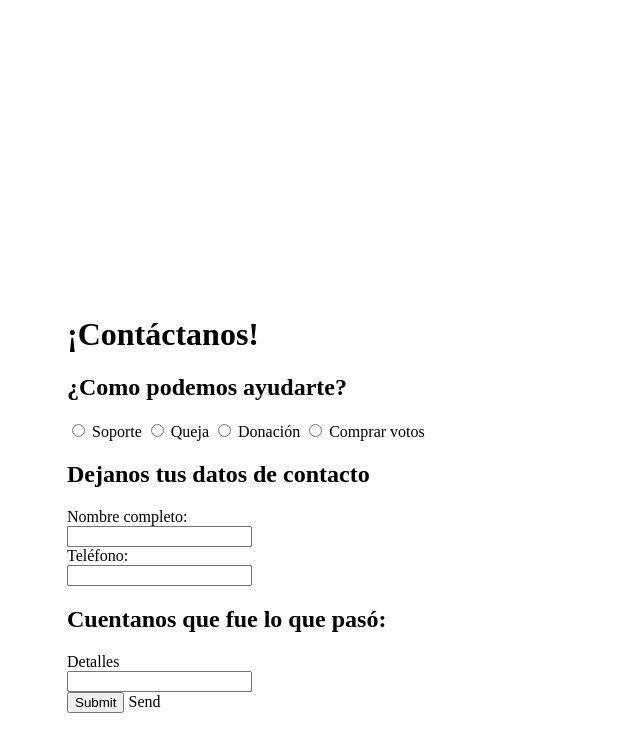
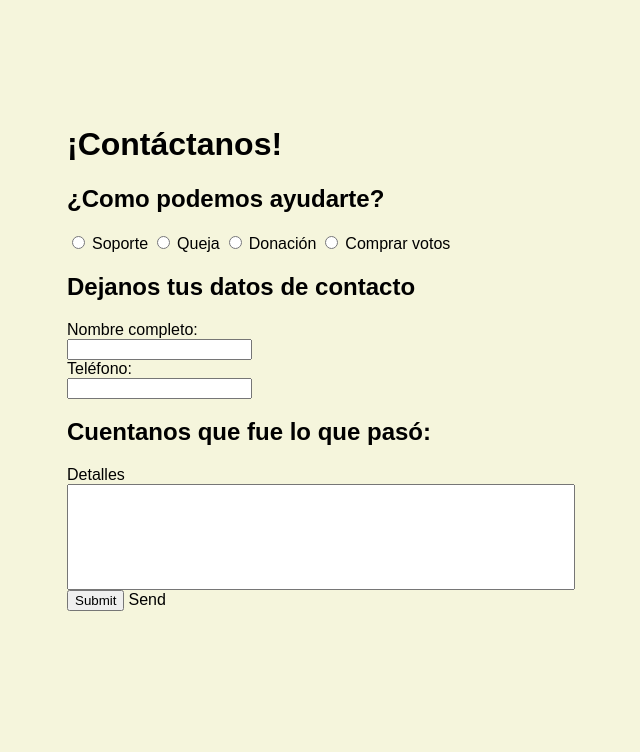
Before and after one commit to ImWalterGZ/practicaContacto, a plain HTML site: page index.html in a window 1280 px wide. Shown: the whole page, without its empty margins (257-897 px from the left). Drawn offline with Linux system fonts and the light colour scheme.

```diff
--- a/styles.css
+++ b/styles.css
@@ -1,4 +1,27 @@
 .formulario{
-    width: 50%;
-    margin: 25%;
+    width:50%;
+    margin-left: 25%;
+    margin-top: 10%;
 }
+
+.detalles{
+    width: 500px;
+    height: 100px;
+    vertical-align: top;
+}
+
+body{
+    background-color: beige;
+}
+
+h1{
+    font-family: Haettenschweiler, 'Arial Narrow Bold', sans-serif;
+}
+h2{
+    font-family: Haettenschweiler, 'Arial Narrow Bold', sans-serif;
+}
+
+label{
+    font-family: Haettenschweiler, 'Arial Narrow Bold', sans-serif;
+
+}
```
